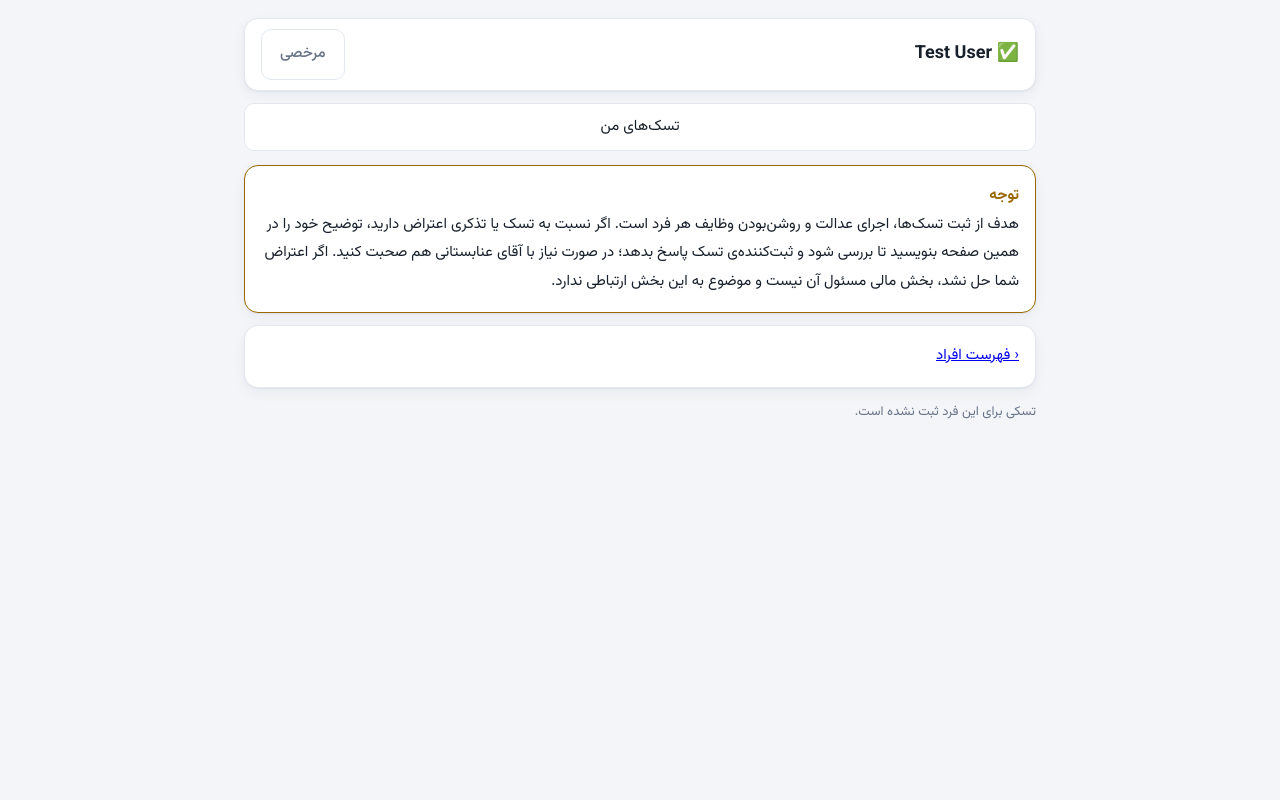
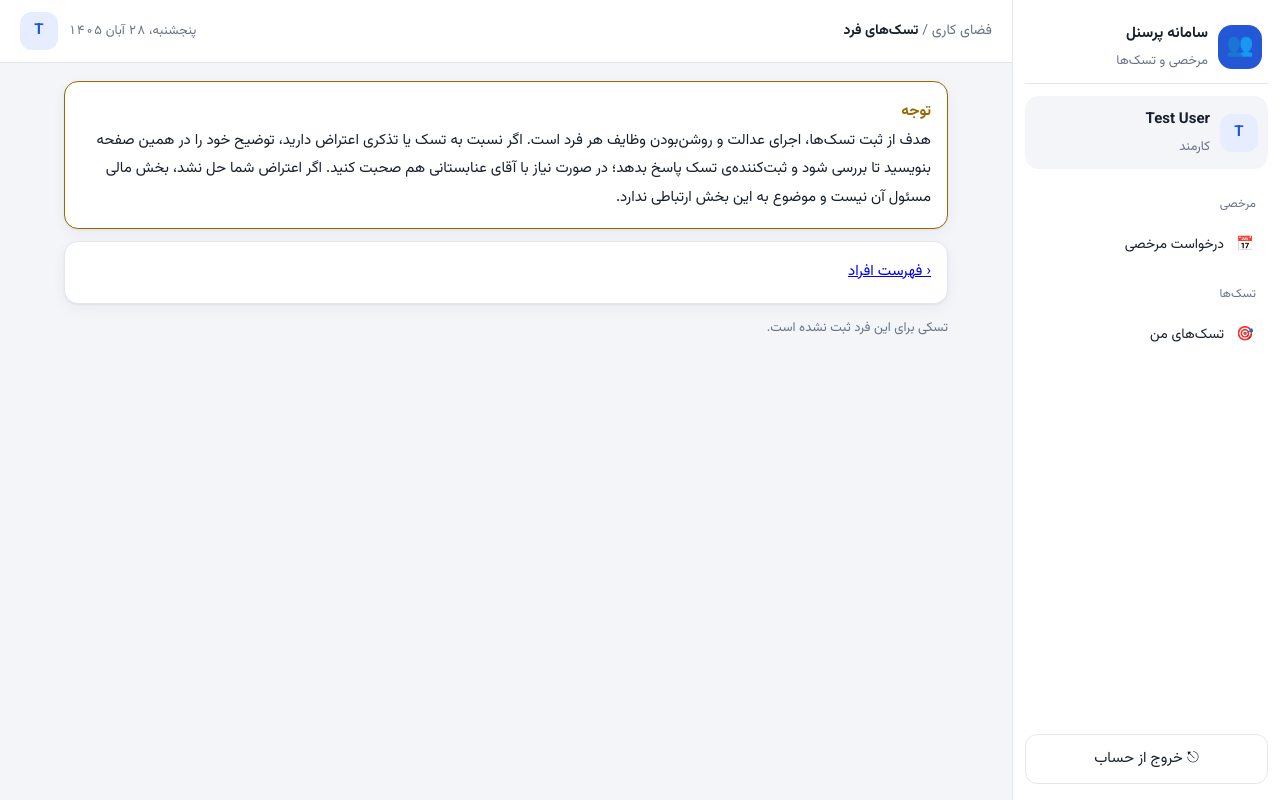
Before and after one commit to faeze-shirkhani/staff-portal, a Laravel app: template resources/views/tasks/person.blade.php in a window 1280 px wide. Run offline with Laravel 12, Linux system fonts and the light colour scheme; the template is opened without the code that fills it, so the values that code supplies are empty; a user stored in the database is signed in; data comes from the database, SQL or seed files in the repository; parts of the project's set-up code (start-up, migrations or seed data) failed here and were passed over.

Commit message:
Group tasks apply to new members

```diff
--- /dev/null
+++ b/app/Support/Nav.php
@@ -0,0 +1,37 @@
+<?php
+namespace App\Support;
+
+class Nav
+{
+    const ROLES = ['employee' => 'کارمند', 'approver' => 'تأییدکننده', 'boss' => 'مدیر'];
+
+    /** گروه‌های منوی کناری؛ آیتم‌های «#...» داخل صفحه‌ی مرخصی (جاوااسکریپت) باز می‌شوند و بقیه صفحه‌ی جدا هستند */
+    public static function groups($u): array
+    {
+        $boss = $u->role === 'boss';
+        $report = $boss || !empty($u->can_report);
+        $leave = array_values(array_filter([
+            !$boss ? ['id' => 'req', 'label' => 'درخواست مرخصی', 'icon' => '📅', 'href' => '/#req'] : null,
+            in_array($u->role, ['approver', 'boss'], true) ? ['id' => 'queue', 'label' => 'صف تأیید', 'icon' => '✅', 'href' => '/#queue'] : null,
+            $report ? ['id' => 'report', 'label' => 'گزارش مانده مرخصی', 'icon' => '📊', 'href' => '/#report'] : null,
+            $report ? ['id' => 'range', 'label' => 'گزارش بازه‌ای مرخصی', 'icon' => '🗓', 'href' => '/#range'] : null,
+            $boss ? ['id' => 'admin', 'label' => 'مدیریت کاربران', 'icon' => '👥', 'href' => '/#admin'] : null,
+        ]));
+        $tasks = [['id' => 't-my', 'label' => 'تسک‌های من', 'icon' => '🎯', 'href' => '/tasks', 'path' => 'tasks']];
+        if (TaskAccess::canAssign($u) && class_exists(\App\Http\Controllers\TaskManageController::class)) {
+            $tasks[] = ['id' => 't-assign', 'label' => 'نوشتن تسک', 'icon' => '✏️', 'href' => '/tasks/assign', 'path' => 'tasks/assign'];
+            $tasks[] = ['id' => 't-team', 'label' => 'افراد و تذکر', 'icon' => '🚩', 'href' => '/tasks/team', 'path' => 'tasks/team*'];
+            $tasks[] = ['id' => 't-obj', 'label' => 'اعتراض‌ها', 'icon' => '💬', 'href' => '/tasks/objections', 'path' => 'tasks/objections',
+                'badge' => TaskAccess::unreplied($u)];
+        }
+        if (TaskAccess::canReport($u) && class_exists(\App\Http\Controllers\TaskReportController::class)) {
+            $tasks[] = ['id' => 't-report', 'label' => 'گزارش تسک', 'icon' => '📈', 'href' => '/tasks/report', 'path' => 'tasks/report'];
+        }
+        return [['title' => 'مرخصی', 'items' => $leave], ['title' => 'تسک‌ها', 'items' => $tasks]];
+    }
+
+    public static function isActive(array $it): bool
+    {
+        return isset($it['path']) && request()->is($it['path']);
+    }
+}
--- a/public/leave/auth.js
+++ b/public/leave/auth.js
@@ -21,7 +21,7 @@ function authView() {
           if (password !== $("#pw2").value) throw new Error("رمز و تکرار آن یکسان نیست.");
         }
         const r = await post(reg ? "/x/register" : "/x/login", {first, last, password, section});
-        me = r.record; tab = ""; render();
+        me = r.record; location.reload();
       } catch (e) { $("#msg").textContent = e.message || "خطای ناشناخته"; }
     };
     const run = () => { const b = $("#go"); if (!b.disabled) withBusy(b, go); };
--- a/public/leave/core.js
+++ b/public/leave/core.js
@@ -8,7 +8,7 @@ async function api(path, opt = {}) {
   const xsrf = decodeURIComponent((document.cookie.match(/XSRF-TOKEN=([^;]+)/) || [])[1] || "");
   const r = await fetch(path, Object.assign({}, opt, {headers: Object.assign({"Content-Type": "application/json", "Accept": "application/json", "X-XSRF-TOKEN": xsrf}, opt.headers || {})}));
   const j = await r.json().catch(() => ({}));
-  if (r.status === 401 && me && path !== "/x/me") { me = null; render(); throw new Error("نشست منقضی شد؛ دوباره وارد شوید."); }
+  if (r.status === 401 && me && path !== "/x/me") { me = null; location.reload(); throw new Error("نشست منقضی شد؛ دوباره وارد شوید."); }
   if (!r.ok) throw new Error(j.message || "خطا");
   return j;
 }
--- /dev/null
+++ b/public/leave/shell.css
@@ -0,0 +1,33 @@
+/* قالب اصلی: منوی کناری + نوار بالا */
+:root{--navon:#e6edff}
+@media(prefers-color-scheme:dark){:root{--navon:#22304f}}
+.shell{display:flex;min-height:100vh}
+.side{width:268px;flex:0 0 268px;background:var(--card);border-left:1px solid var(--bd);padding:16px 12px;display:flex;flex-direction:column;gap:12px;position:sticky;top:0;height:100vh;overflow-y:auto}
+.brand{display:flex;align-items:center;gap:10px;padding:4px 6px 10px;border-bottom:1px solid var(--bd)}
+.logo{width:44px;height:44px;border-radius:14px;background:var(--pri);display:flex;align-items:center;justify-content:center;font-size:22px}
+.usercard{display:flex;align-items:center;gap:10px;padding:10px;border-radius:14px;background:var(--bg)}
+.av{width:38px;height:38px;border-radius:12px;background:var(--navon);color:var(--pri);display:inline-flex;align-items:center;justify-content:center;font-weight:700;flex:0 0 38px}
+.nav{display:flex;flex-direction:column;gap:2px;flex:1}
+.ntitle{font-size:12px;color:var(--mut);padding:12px 12px 4px}
+.nav a{display:flex;align-items:center;gap:10px;padding:10px 12px;border-radius:12px;color:var(--tx);text-decoration:none;font-size:14px}
+.nav a:hover{background:var(--bg)}
+.nav a.on{background:var(--navon);color:var(--pri);font-weight:700;box-shadow:inset -3px 0 0 var(--pri)}
+.nav .ic{width:22px;text-align:center}
+.nav .cnt{margin-right:auto;background:var(--pri);color:#fff;border-radius:99px;font-size:11px;padding:0 7px;min-width:20px;text-align:center}
+.logout button{width:100%;padding:10px;border:1px solid var(--bd);border-radius:12px;background:transparent;color:var(--tx);font:inherit;cursor:pointer}
+.main{flex:1;min-width:0}
+.topbar{display:flex;align-items:center;gap:12px;padding:12px 20px;background:var(--card);border-bottom:1px solid var(--bd);position:sticky;top:0;z-index:5}
+.crumb{color:var(--mut);font-size:14px}.crumb b{color:var(--tx)}
+.tb-end{margin-right:auto;display:flex;align-items:center;gap:10px}
+.burger{display:none;border:1px solid var(--bd);background:var(--card);color:var(--tx);border-radius:10px;font-size:20px;padding:4px 10px;cursor:pointer}
+.page{max-width:920px;margin:0 auto;padding:18px}
+.scrim{display:none}
+@media(max-width:900px){
+  .burger{display:inline-block}
+  .tb-date{display:none}
+  .side{position:fixed;top:0;bottom:0;right:0;height:auto;z-index:20;transform:translateX(100%);transition:transform .2s;box-shadow:0 0 24px #0005}
+  .nav-open .side{transform:none}
+  .nav-open .scrim{display:block;position:fixed;top:0;right:0;bottom:0;left:0;background:#0006;z-index:19}
+  .page{padding:12px}
+}
+@media print{.side,.topbar,.scrim{display:none!important}.shell,.main{display:block}.page{padding:0;max-width:none}}
--- /dev/null
+++ b/resources/views/layouts/shell.blade.php
@@ -0,0 +1,58 @@
+@use('App\Support\Nav')
+@use('App\Support\Fa')
+<!DOCTYPE html>
+<html lang="fa" dir="rtl">
+<head>
+<meta charset="utf-8">
+<meta name="viewport" content="width=device-width, initial-scale=1">
+<title>@yield('title', 'سامانه') | سامانه پرسنل</title>
+@foreach (['style', 'report', 'tasks', 'shell'] as $css)
+<link rel="stylesheet" href="/leave/{{ $css }}.css?v={{ filemtime(public_path("leave/$css.css")) }}">
+@endforeach
+</head>
+<body class="{{ auth()->check() ? 'has-shell' : '' }}">
+@auth
+  @php($u = auth()->user())
+  @php($today = \App\Support\LeaveRules::today())
+  <div class="shell">
+    <aside class="side" id="side">
+      <div class="brand">
+        <span class="logo">👥</span>
+        <div><b>سامانه پرسنل</b><div class="sm">مرخصی و تسک‌ها</div></div>
+      </div>
+      <div class="usercard">
+        <span class="av">{{ mb_substr($u->name, 0, 1) }}</span>
+        <div><b>{{ $u->name }}</b>
+          <div class="sm">{{ Nav::ROLES[$u->role] ?? '' }}{{ $u->section ? ' · ' . (\App\Support\LeaveRules::SECTIONS[$u->section] ?? '') : '' }}</div></div>
+      </div>
+      <nav class="nav" onclick="if(event.target.closest('a'))document.body.classList.remove('nav-open')">
+        @foreach (Nav::groups($u) as $g)
+          @if (count($g['items']))
+            <div class="ntitle">{{ $g['title'] }}</div>
+            @foreach ($g['items'] as $it)
+              <a href="{{ $it['href'] }}" data-nav="{{ $it['id'] }}" class="{{ Nav::isActive($it) ? 'on' : '' }}">
+                <span class="ic">{{ $it['icon'] }}</span><span>{{ $it['label'] }}</span>
+                @if (!empty($it['badge']))<span class="cnt">{{ Fa::num($it['badge']) }}</span>@endif
+              </a>
+            @endforeach
+          @endif
+        @endforeach
+      </nav>
+      <form method="post" action="/logout" class="logout">@csrf<button>⎋ خروج از حساب</button></form>
+    </aside>
+    <div class="scrim" onclick="document.body.classList.remove('nav-open')"></div>
+    <div class="main">
+      <header class="topbar noprint">
+        <button type="button" class="burger" aria-label="منو" onclick="document.body.classList.toggle('nav-open')">☰</button>
+        <div class="crumb">فضای کاری / <b id="crumb">@yield('title')</b></div>
+        <div class="tb-end"><span class="sm tb-date">{{ Fa::day($today) }}، {{ Fa::date($today) }}</span><span class="av">{{ mb_substr($u->name, 0, 1) }}</span></div>
+      </header>
+      <section class="page">@yield('content')</section>
+    </div>
+  </div>
+@else
+  <main>@yield('content')</main>
+@endauth
+@stack('scripts')
+</body>
+</html>
--- a/resources/views/tasks/assign.blade.php
+++ b/resources/views/tasks/assign.blade.php
@@ -1,6 +1,7 @@
 @extends('tasks.layout')
 @use('App\Support\Fa')
-@section('content')
+@section('title', 'نوشتن تسک')
+@section('body')
 <form method="post" action="/tasks/assign" class="card">
   @csrf
   <b>نوشتن تسک برای دیگران</b>
--- a/resources/views/tasks/index.blade.php
+++ b/resources/views/tasks/index.blade.php
@@ -1,6 +1,7 @@
 @extends('tasks.layout')
 @use('App\Support\Fa')
-@section('content')
+@section('title', 'تسک‌های من')
+@section('body')
 <form method="post" action="/tasks" class="card">
   @csrf
   <label>تسک جدید برای خودم</label>
--- a/resources/views/tasks/layout.blade.php
+++ b/resources/views/tasks/layout.blade.php
@@ -1,38 +1,7 @@
-@use('App\Support\TaskAccess')
-@use('App\Support\Fa')
-<!DOCTYPE html>
-<html lang="fa" dir="rtl">
-<head>
-<meta charset="utf-8">
-<meta name="viewport" content="width=device-width, initial-scale=1">
-<title>@yield('title', 'تسک‌ها')</title>
-<link rel="stylesheet" href="/leave/style.css?v={{ filemtime(public_path('leave/style.css')) }}">
-<link rel="stylesheet" href="/leave/report.css?v={{ filemtime(public_path('leave/report.css')) }}">
-<link rel="stylesheet" href="/leave/tasks.css?v={{ filemtime(public_path('leave/tasks.css')) }}">
-</head>
-<body>
-@php($u = auth()->user())
-@php($pendingObj = TaskAccess::unreplied($u))
-<main>
-  <div class="top noprint">
-    <h1>✅ {{ $u->name }}</h1>
-    <a class="btn gh" href="/" style="display:inline-block;text-decoration:none">مرخصی</a>
-  </div>
-  <div class="tabs noprint">
-    <a href="/tasks" class="{{ request()->is('tasks') ? 'on' : '' }}">تسک‌های من</a>
-    @if (TaskAccess::canAssign($u))
-      <a href="/tasks/assign" class="{{ request()->is('tasks/assign') ? 'on' : '' }}">نوشتن تسک</a>
-      <a href="/tasks/team" class="{{ request()->is('tasks/team*') ? 'on' : '' }}">افراد و تذکر</a>
-      <a href="/tasks/objections" class="{{ request()->is('tasks/objections') ? 'on' : '' }}">اعتراض‌ها@if ($pendingObj) ({{ Fa::num($pendingObj) }})@endif</a>
-    @endif
-    @if (TaskAccess::canReport($u))
-      <a href="/tasks/report" class="{{ request()->is('tasks/report') ? 'on' : '' }}">گزارش تسک</a>
-    @endif
-  </div>
+@extends('layouts.shell')
+@section('content')
   @include('tasks.notice')
   @if (session('msg'))<div class="card okm">{{ session('msg') }}</div>@endif
   @if (session('err'))<div class="card err">{{ session('err') }}</div>@endif
-  @yield('content')
-</main>
-</body>
-</html>
+  @yield('body')
+@endsection
--- a/resources/views/tasks/objections.blade.php
+++ b/resources/views/tasks/objections.blade.php
@@ -1,6 +1,7 @@
 @extends('tasks.layout')
 @use('App\Support\Fa')
-@section('content')
+@section('title', 'اعتراض‌ها')
+@section('body')
 @forelse ($rows as $o)
   <div class="card">
     <b>{{ $o->uname }}</b> <span class="sm">· تسک: {{ $o->title }}</span>
--- a/resources/views/tasks/person.blade.php
+++ b/resources/views/tasks/person.blade.php
@@ -1,6 +1,7 @@
 @extends('tasks.layout')
 @use('App\Support\Fa')
-@section('content')
+@section('title', 'تسک‌های فرد')
+@section('body')
 <div class="card">
   <b>{{ $person->name }}</b> <span class="sm">{{ $sections[$person->section] ?? '' }}</span>
   <div><a href="/tasks/team">‹ فهرست افراد</a></div>
--- a/resources/views/tasks/report.blade.php
+++ b/resources/views/tasks/report.blade.php
@@ -1,6 +1,7 @@
 @extends('tasks.layout')
 @use('App\Support\Fa')
-@section('content')
+@section('title', 'گزارش تسک')
+@section('body')
 @php($qs = http_build_query(['jy' => $jy, 'jm' => $jm, 'section' => $section, 'q' => $q]))
 <form method="get" action="/tasks/report" class="card noprint">
   <div class="row">
--- a/resources/views/tasks/team.blade.php
+++ b/resources/views/tasks/team.blade.php
@@ -1,6 +1,7 @@
 @extends('tasks.layout')
 @use('App\Support\Fa')
-@section('content')
+@section('title', 'افراد و تذکر')
+@section('body')
 <form method="get" action="/tasks/team" class="card">
   <label>جست‌وجوی نام</label>
   <input name="q" value="{{ $q }}" placeholder="نام یا نام خانوادگی">
```
Also changed, not shown: public/leave/main.js (+13 -11 lines), resources/views/app.blade.php (+7 -13 lines), 1 other file.
